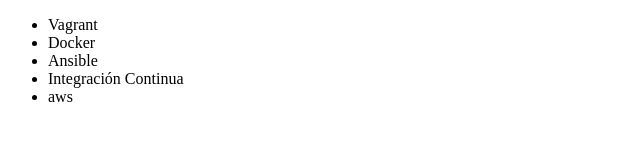
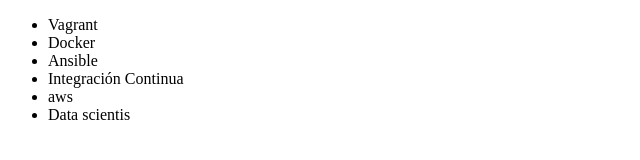
Before and after one commit to Engineer-Lemus/Git-Alura-prueba-2, a plain HTML site: page index.html in a window 1280 px wide. Shown: the full height of the page, 0-640 px from the left. Drawn offline with Linux system fonts and the light colour scheme.

Commit message:
agregando un curso mas especializado

```diff
--- a/index.html
+++ b/index.html
@@ -11,6 +11,8 @@
          <li> Ansible </li>
          <li> Integración Continua </li>
          <li> aws </li>
+         <li> Data scientis </li>
+
 
      </ul>
 </body>
```
